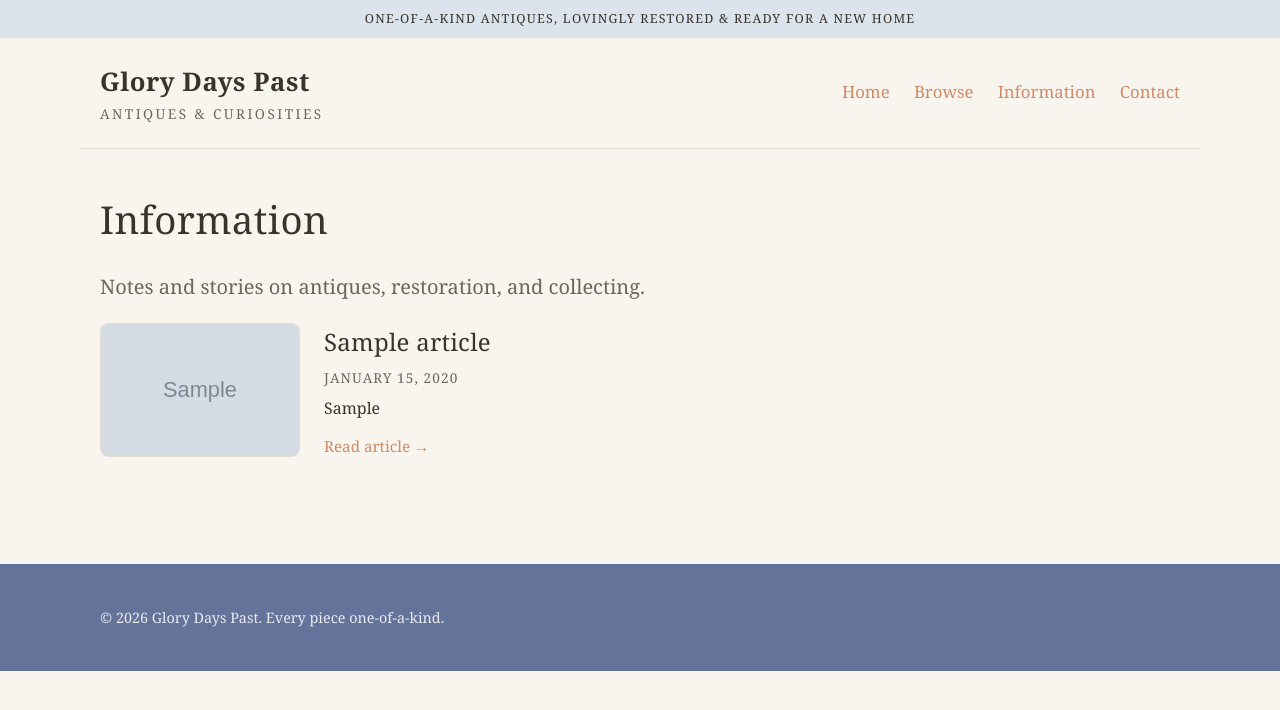
After one commit to fors-automation/antiques-website, a Django app: page /information/ in a window 1280 px wide. The commit adds this page. Shown: the top 710 px of the page. Run offline with Django 5.2, Linux system fonts and the light colour scheme; tables that the repository leaves empty hold one stand-in row (values such as "Sample post"); grey boxes marked "Sample" are stand-in pictures; some libraries are stand-ins or nearby versions.

Commit message:
add information section

```diff
--- a/config/urls.py
+++ b/config/urls.py
@@ -21,6 +21,7 @@ from django.urls import include, path
 
 urlpatterns = [
     path('admin/', admin.site.urls),
+    path('tinymce/', include('tinymce.urls')),
     path('', include('shop.urls')),
 ]
 
--- a/requirements.txt
+++ b/requirements.txt
@@ -3,6 +3,7 @@ Django==6.0.6
 django-appconf==1.2.0
 django-environ==0.14.0
 django-imagekit==6.1.0
+django-tinymce==5.0.0
 pilkit==3.0
 pillow==12.2.0
 psycopg==3.3.4
--- a/shop/models.py
+++ b/shop/models.py
@@ -2,9 +2,11 @@ from django.core.exceptions import ValidationError
 from django.db import models
 from django.urls import reverse
 from django.utils import timezone
-from django.utils.text import slugify
+from django.utils.html import strip_tags
+from django.utils.text import Truncator, slugify
 from imagekit.models import ImageSpecField
 from pilkit.processors import ResizeToFit
+from tinymce.models import HTMLField
 
 CURRENCY_SYMBOLS = {'USD': '$', 'GBP': '£', 'EUR': '€'}
 
@@ -256,3 +258,91 @@ class Inquiry(models.Model):
 
     def __str__(self):
         return f'{self.name} <{self.email}>'
+
+
+class Article(models.Model):
+    """An article the owner writes for the public 'Information' section."""
+
+    class Status(models.TextChoices):
+        DRAFT = 'draft', 'Draft'
+        PUBLISHED = 'published', 'Published'
+
+    title = models.CharField(
+        max_length=200,
+        help_text="The article's headline, as it will appear on the website.",
+    )
+    slug = models.SlugField(
+        max_length=220,
+        unique=True,
+        blank=True,
+        help_text="Filled in automatically from the title.",
+    )
+    intro = models.CharField(
+        max_length=300,
+        blank=True,
+        help_text="A short summary shown in the article list (optional — if left "
+                  "blank, the start of the article is used).",
+    )
+    header_image = models.ImageField(
+        upload_to='articles/%Y/%m/',
+        blank=True,
+        help_text="Optional photo shown at the top of the article and in the list.",
+    )
+    card_image = ImageSpecField(
+        source='header_image',
+        processors=[ResizeToFit(600, 400, upscale=False)],
+        format='JPEG',
+        options={'quality': 80},
+    )
+    banner_image = ImageSpecField(
+        source='header_image',
+        processors=[ResizeToFit(1600, 900, upscale=False)],
+        format='JPEG',
+        options={'quality': 85},
+    )
+    body = HTMLField(blank=True, help_text="Write your article here.")
+    status = models.CharField(
+        max_length=20,
+        choices=Status,
+        default=Status.DRAFT,
+        help_text="“Draft” is only visible to you. “Published” shows on the website.",
+    )
+    published_at = models.DateTimeField(
+        null=True,
+        blank=True,
+        verbose_name="date published",
+        help_text="Filled in automatically the first time the article is published.",
+    )
+    created_at = models.DateTimeField(auto_now_add=True, verbose_name="date created")
+    updated_at = models.DateTimeField(auto_now=True, verbose_name="last updated")
+
+    class Meta:
+        ordering = ['-published_at', '-created_at']
+        indexes = [
+            models.Index(fields=['status']),
+            models.Index(fields=['slug']),
+        ]
+
+    def __str__(self):
+        return self.title
+
+    def get_absolute_url(self):
+        return reverse('shop:article', args=[self.slug])
+
+    @property
+    def is_published(self):
+        return self.status == self.Status.PUBLISHED
+
+    @property
+    def summary(self):
+        if self.intro:
+            return self.intro
+        return Truncator(strip_tags(self.body)).words(40, truncate='…')
+
+    def save(self, *args, **kwargs):
+        if not self.slug:
+            self.slug = slugify(self.title)
+        # Stamp the publish date the first time it goes live.
+        if self.status == self.Status.PUBLISHED and self.published_at is None:
+            self.published_at = timezone.now()
+        super().save(*args, **kwargs)
--- a/shop/urls.py
+++ b/shop/urls.py
@@ -9,5 +9,7 @@ urlpatterns = [
     path('items/', views.item_list, name='item_list'),
     path('category/<slug:slug>/', views.item_list, name='category'),
     path('item/<slug:slug>/', views.item_detail, name='item'),
+    path('information/', views.article_list, name='information'),
+    path('information/<slug:slug>/', views.article_detail, name='article'),
     path('contact/', views.contact, name='contact'),
 ]
--- a/shop/views.py
+++ b/shop/views.py
@@ -1,10 +1,11 @@
 from django.contrib import messages
 from django.core.paginator import Paginator
 from django.db.models import Case, IntegerField, When
+from django.http import Http404
 from django.shortcuts import get_object_or_404, redirect, render
 
 from .forms import InquiryForm
-from .models import Category, Item
+from .models import Article, Category, Item
 
 
 def home(request):
@@ -75,5 +76,19 @@ def item_detail(request, slug):
     })
 
 
+def article_list(request):
+    articles = Article.objects.filter(status=Article.Status.PUBLISHED)
+    page_obj = Paginator(articles, 10).get_page(request.GET.get('page'))
+    return render(request, 'shop/article_list.html', {'page_obj': page_obj})
+
+
+def article_detail(request, slug):
+    article = get_object_or_404(Article, slug=slug)
+    # Drafts are visible only to staff (so the owner can preview before publishing).
+    if not article.is_published and not request.user.is_staff:
+        raise Http404('Article not found')
+    return render(request, 'shop/article_detail.html', {'article': article})
+
+
 def contact(request):
     return render(request, 'shop/contact.html')
--- a/static/css/style.css
+++ b/static/css/style.css
@@ -636,6 +636,159 @@ button.button {
     font-size: 1rem;
 }
 
+/* ------------------------------------------------------------------ */
+/* Information / articles                                              */
+/* ------------------------------------------------------------------ */
+
+.article-list {
+    display: grid;
+    gap: 2.5rem;
+    max-width: var(--prose-width);
+}
+
+.article-card {
+    display: grid;
+    grid-template-columns: 200px 1fr;
+    gap: 1.5rem;
+    align-items: start;
+}
+
+.article-card__media {
+    display: block;
+    border-radius: 8px;
+    overflow: hidden;
+    border: 1px solid var(--border);
+}
+
+.article-card__media img {
+    width: 100%;
+    height: 100%;
+    object-fit: cover;
+    display: block;
+    aspect-ratio: 3 / 2;
+}
+
+.article-card__title {
+    font-size: 1.5rem;
+    margin: 0 0 0.35rem;
+}
+
+.article-card__title a {
+    text-decoration: none;
+    color: var(--ink);
+}
+
+.article-card__title a:hover {
+    color: var(--primary-dark);
+}
+
+.article-card__summary {
+    margin: 0.5rem 0 0.75rem;
+    color: var(--ink);
+}
+
+.article-meta {
+    margin: 0;
+    color: var(--muted);
+    font-size: 0.85rem;
+    text-transform: uppercase;
+    letter-spacing: 0.08em;
+}
+
+/* Article detail */
+.article {
+    max-width: var(--prose-width);
+    margin: 0 auto;
+}
+
+.article-header {
+    margin-bottom: 1.5rem;
+}
+
+.article-title {
+    font-size: 2.4rem;
+    margin: 0 0 0.5rem;
+}
+
+.article-banner {
+    margin: 0 0 2rem;
+    border-radius: 8px;
+    overflow: hidden;
+    border: 1px solid var(--border);
+}
+
+.article-banner img {
+    width: 100%;
+    height: auto;
+    display: block;
+}
+
+.article-draft-note {
+    background: var(--primary-pale);
+    color: var(--primary-dark);
+    padding: 0.6rem 1rem;
+    border-radius: 6px;
+    font-size: 0.9rem;
+    margin-bottom: 1.5rem;
+}
+
+/* Rendered rich-text body */
+.article-body {
+    font-size: 1.08rem;
+}
+
+.article-body h2 {
+    font-size: 1.6rem;
+    margin: 2rem 0 0.75rem;
+}
+
+.article-body h3 {
+    font-size: 1.3rem;
+    margin: 1.5rem 0 0.5rem;
+}
+
+.article-body p {
+    margin: 0 0 1.1rem;
+}
+
+.article-body ul,
+.article-body ol {
+    margin: 0 0 1.1rem;
+    padding-left: 1.5rem;
+}
+
+.article-body li {
+    margin-bottom: 0.4rem;
+}
+
+.article-body a {
+    color: var(--accent-dark);
+}
+
+.article-body img {
+    max-width: 100%;
+    height: auto;
+    border-radius: 6px;
+}
+
+.article-body blockquote {
+    margin: 1.5rem 0;
+    padding: 0.5rem 1.25rem;
+    border-left: 3px solid var(--primary);
+    color: var(--muted);
+    font-style: italic;
+}
+
+.article-back {
+    margin-top: 2.5rem;
+    padding-top: 1.5rem;
+    border-top: 1px solid var(--border);
+}
+
+.article-back a {
+    text-decoration: none;
+}
+
 /* Responsive */
 @media (max-width: 760px) {
     .detail {
@@ -646,4 +799,13 @@ button.button {
     .hero--home h1 {
         font-size: 2.3rem;
     }
+
+    .article-card {
+        grid-template-columns: 1fr;
+        gap: 0.75rem;
+    }
+
+    .article-card__media {
+        max-width: 320px;
+    }
 }
--- a/templates/base.html
+++ b/templates/base.html
@@ -22,6 +22,7 @@
         <nav class="site-nav">
             <a href="{% url 'shop:home' %}">Home</a>
             <a href="{% url 'shop:item_list' %}">Browse</a>
+            <a href="{% url 'shop:information' %}">Information</a>
             <a href="{% url 'shop:contact' %}">Contact</a>
         </nav>
     </header>
--- /dev/null
+++ b/templates/shop/_article_card.html
@@ -0,0 +1,18 @@
+{% comment %}Reusable article card. Expects `article` in context. {% endcomment %}
+<article class="article-card">
+    {% if article.header_image %}
+    <a class="article-card__media" href="{{ article.get_absolute_url }}">
+        <img src="{{ article.card_image.url }}" alt="{{ article.title }}" loading="lazy">
+    </a>
+    {% endif %}
+    <div class="article-card__body">
+        <h2 class="article-card__title">
+            <a href="{{ article.get_absolute_url }}">{{ article.title }}</a>
+        </h2>
+        {% if article.published_at %}
+        <p class="article-meta">{{ article.published_at|date:"F j, Y" }}</p>
+        {% endif %}
+        <p class="article-card__summary">{{ article.summary }}</p>
+        <a class="section-link" href="{{ article.get_absolute_url }}">Read article &rarr;</a>
+    </div>
+</article>
--- /dev/null
+++ b/templates/shop/article_list.html
@@ -0,0 +1,34 @@
+{% extends "base.html" %}
+
+{% block title %}Information — Glory Days Past{% endblock %}
+{% block meta_description %}Articles and notes on antiques, restoration, and collecting from Glory Days Past.{% endblock %}
+
+{% block content %}
+<header class="page-head">
+    <h1>Information</h1>
+    <p class="lead">Notes and stories on antiques, restoration, and collecting.</p>
+</header>
+
+{% if page_obj.object_list %}
+<div class="article-list">
+    {% for article in page_obj %}
+        {% include "shop/_article_card.html" %}
+    {% endfor %}
+</div>
+
+{% if page_obj.has_other_pages %}
+<nav class="pagination">
+    {% if page_obj.has_previous %}
+        <a href="?page={{ page_obj.previous_page_number }}">&larr; Newer</a>
+    {% endif %}
+    <span class="pagination__status">Page {{ page_obj.number }} of {{ page_obj.paginator.num_pages }}</span>
+    {% if page_obj.has_next %}
+        <a href="?page={{ page_obj.next_page_number }}">Older &rarr;</a>
+    {% endif %}
+</nav>
+{% endif %}
+
+{% else %}
+<p class="empty">No articles yet — please check back soon.</p>
+{% endif %}
+{% endblock %}
```
Also changed, not shown: config/settings.py (+18 -0 lines), shop/admin.py (+23 -1 lines), templates/shop/article_detail.html (added, +38 -0 lines), shop/migrations/0003_article.py (added).
